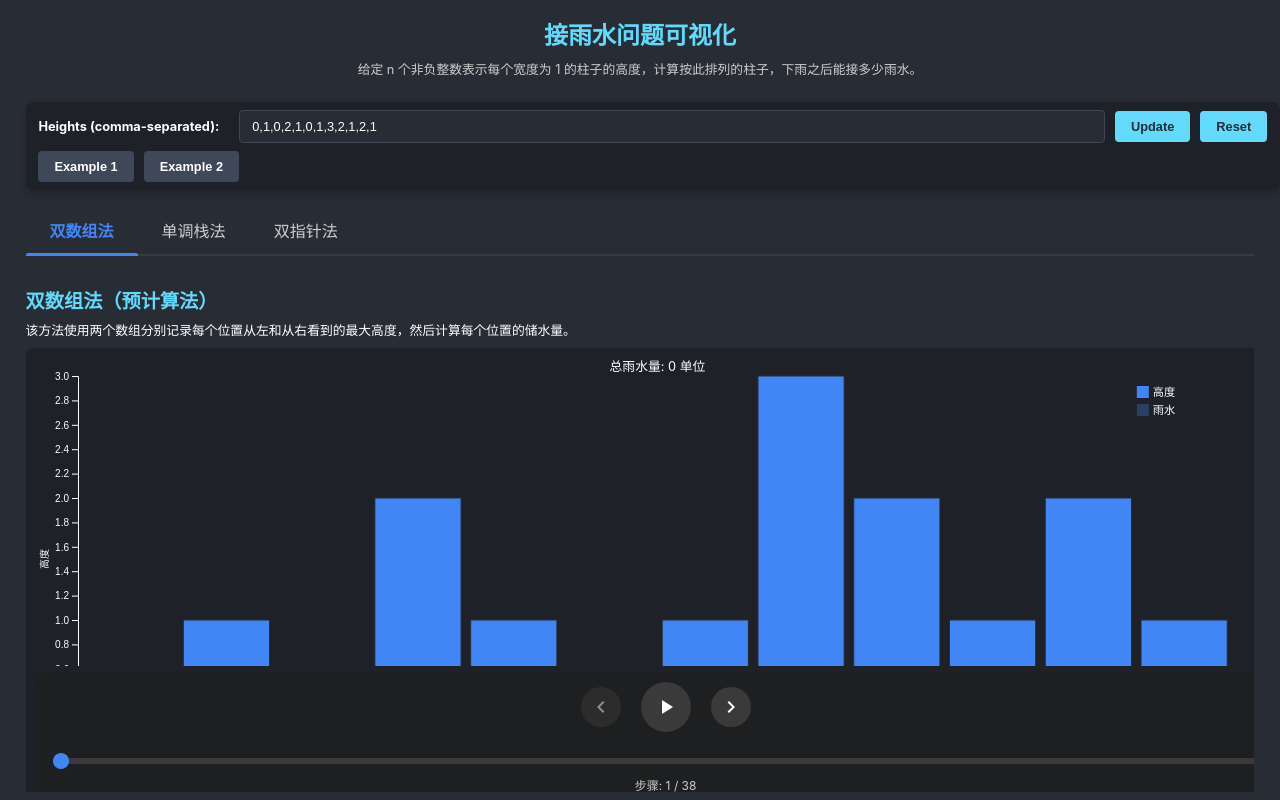
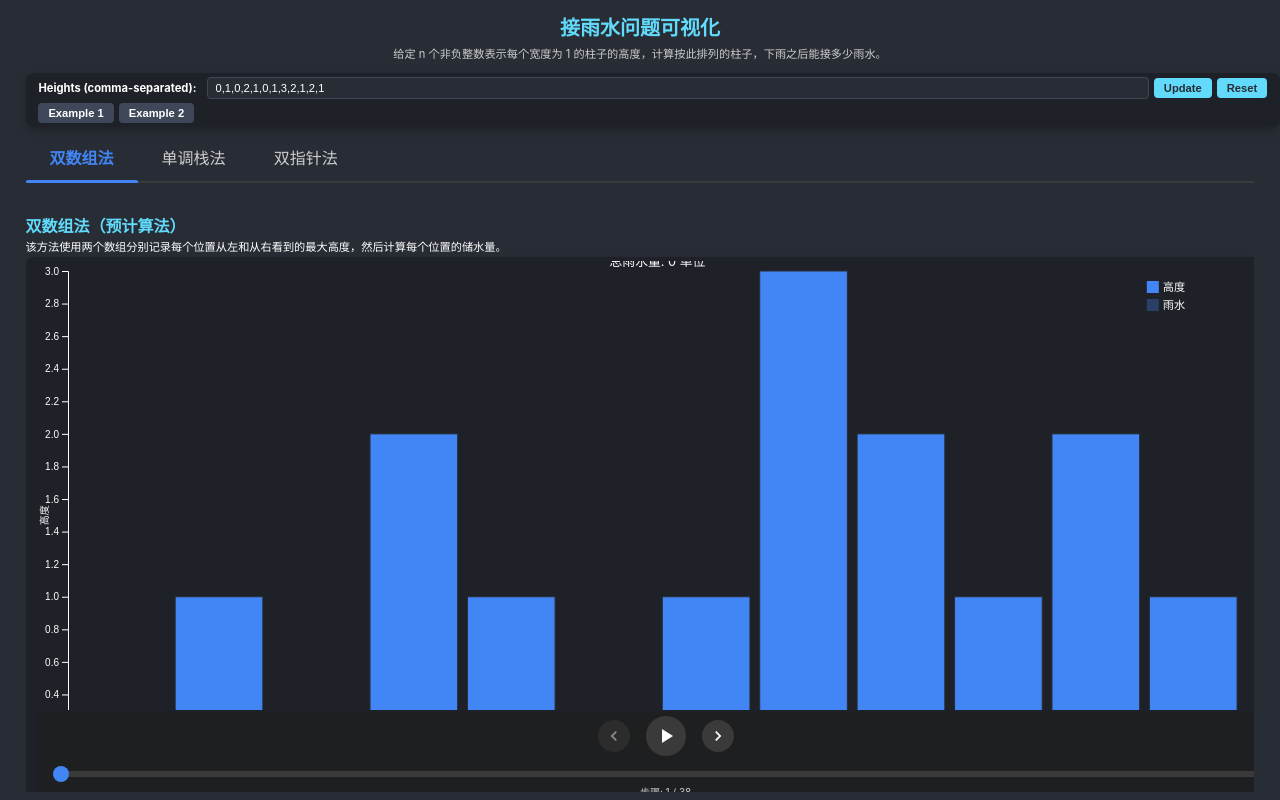
Before and after one commit to fuck-algorithm/leetcode-42-trapping-rain-water, a React (Create React App) app: page / in a window 1280 px wide. Built offline with nearby package versions, Linux system fonts and the light colour scheme.

Commit message:
style: 压缩页面上下区域高度，为画布提供更多空间

```diff
--- a/src/App.css
+++ b/src/App.css
@@ -38,7 +38,7 @@
   display: flex;
   flex-direction: column;
   align-items: center;
-  padding: 1vh 0;
+  padding: 0.5vh 0;
 }
 
 .App-link {
@@ -59,7 +59,7 @@
   height: 100%;
   background-color: #1e2128;
   border-radius: 8px;
-  padding: 1vh 1vw;
+  padding: 0.5vh 1vw;
   box-shadow: 0 4px 8px rgba(0, 0, 0, 0.2);
   display: flex;
   flex-direction: column;
@@ -81,9 +81,9 @@
 }
 
 h1 {
-  margin: 0 0 1vh 0;
+  margin: 0 0 0.5vh 0;
   color: #61dafb;
-  font-size: clamp(1.5rem, 3vh, 2.5rem);
+  font-size: clamp(1.2rem, 2.5vh, 2rem);
 }
 
 .bar-height {
@@ -99,14 +99,14 @@ h1 {
 .control-panel {
   flex: 0 0 auto;
   width: 100%;
-  margin: 1vh 0;
-  padding: 1vh 1vw;
+  margin: 0.5vh 0;
+  padding: 0.5vh 1vw;
   background-color: #1e2128;
   border-radius: 8px;
   box-shadow: 0 4px 8px rgba(0, 0, 0, 0.2);
   display: flex;
   flex-direction: column;
-  gap: 1vh;
+  gap: 0.5vh;
 }
 
 .heights-input-control {
@@ -117,26 +117,26 @@ h1 {
   display: flex;
   flex-wrap: wrap;
   align-items: center;
-  gap: 10px;
-  margin-bottom: 1vh;
+  gap: 5px;
+  margin-bottom: 0.5vh;
 }
 
 .heights-input-control label {
   flex: 0 0 auto;
-  margin-right: 10px;
+  margin-right: 5px;
   font-weight: bold;
-  font-size: clamp(0.8rem, 1.5vh, 1rem);
+  font-size: clamp(0.7rem, 1.2vh, 0.9rem);
 }
 
 .heights-input-control input {
   flex: 1;
   min-width: 200px;
-  padding: 8px 12px;
+  padding: 4px 8px;
   border: 1px solid #3f4858;
   background-color: #282c34;
   color: white;
   border-radius: 4px;
-  font-size: clamp(0.8rem, 1.5vh, 1rem);
+  font-size: clamp(0.7rem, 1.2vh, 0.9rem);
 }
 
 .heights-input-control input.error {
@@ -151,7 +151,7 @@ h1 {
 }
 
 .heights-input-control button {
-  padding: 8px 16px;
+  padding: 4px 10px;
   background-color: #61dafb;
   color: #282c34;
   border: none;
@@ -159,7 +159,7 @@ h1 {
   cursor: pointer;
   font-weight: bold;
   transition: background-color 0.2s;
-  font-size: clamp(0.8rem, 1.5vh, 1rem);
+  font-size: clamp(0.7rem, 1.2vh, 0.9rem);
 }
 
 .heights-input-control button:hover {
@@ -168,8 +168,8 @@ h1 {
 
 .heights-input-control .examples {
   display: flex;
-  gap: 10px;
-  margin-top: 1vh;
+  gap: 5px;
+  margin-top: 0.5vh;
 }
 
 .heights-input-control .examples button {
@@ -182,8 +182,8 @@ h1 {
 }
 
 .description {
-  font-size: clamp(0.8rem, 1.5vh, 1rem);
-  margin: 0 0 1vh 0;
+  font-size: clamp(0.7rem, 1.2vh, 0.9rem);
+  margin: 0 0 0.5vh 0;
   width: 100%;
   color: #ccc;
   text-align: center;
@@ -199,7 +199,7 @@ h1 {
 .visualization-panel {
   flex: 1 1 auto;
   width: 100%;
-  margin-top: 1vh;
+  margin-top: 0.3vh;
   display: flex;
   overflow: hidden;
 }
@@ -214,20 +214,20 @@ h1 {
 .algorithm-description {
   width: 100%;
   text-align: left;
-  margin-bottom: 1vh;
+  margin-bottom: 0.3vh;
   color: #fff;
 }
 
 .algorithm-description h2 {
-  margin: 0 0 1vh 0;
-  font-size: clamp(1.2rem, 2vh, 1.8rem);
+  margin: 0 0 0.3vh 0;
+  font-size: clamp(1rem, 1.8vh, 1.5rem);
   color: #61dafb;
 }
 
 .algorithm-description p {
   margin: 0;
-  font-size: clamp(0.8rem, 1.5vh, 1rem);
-  line-height: 1.4;
+  font-size: clamp(0.7rem, 1.2vh, 0.9rem);
+  line-height: 1.3;
 }
 
 /* 修改tab样式以适应全屏 */
@@ -243,15 +243,15 @@ h1 {
   flex: 0 0 auto;
   display: flex;
   border-bottom: 2px solid #3a3a3a;
-  margin-bottom: 1vh;
+  margin-bottom: 0.3vh;
 }
 
 .tab-button {
   background: none;
   border: none;
-  padding: 1vh 2vw;
+  padding: 0.5vh 2vw;
   color: #ccc;
-  font-size: clamp(0.8rem, 1.5vh, 1rem);
+  font-size: clamp(0.7rem, 1.2vh, 0.9rem);
   cursor: pointer;
   transition: all 0.3s ease;
   position: relative;
--- a/src/algorithms/monotonicStack/MonotonicStackVisualizer.tsx
+++ b/src/algorithms/monotonicStack/MonotonicStackVisualizer.tsx
@@ -55,9 +55,9 @@ const MonotonicStackVisualizer: React.FC<MonotonicStackVisualizerProps> = ({
       d3.select(d3Container.current).selectAll('*').remove();
 
       // 设置尺寸
-      const margin = { top: 20, right: 30, bottom: 50, left: 40 };
+      const margin = { top: 10, right: 20, bottom: 30, left: 30 };
       const width = dimensions.width - margin.left - margin.right;
-      const height = dimensions.height - margin.top - margin.bottom - 60; // 为控制区域预留空间
+      const height = dimensions.height - margin.top - margin.bottom - 40; // 为控制区域预留空间
 
       const { stack, water, totalWater, currentIndex, popIndex, phase } = currentStep;
 
--- a/src/algorithms/precomputation/PrecomputationVisualizer.tsx
+++ b/src/algorithms/precomputation/PrecomputationVisualizer.tsx
@@ -55,9 +55,9 @@ const PrecomputationVisualizer: React.FC<PrecomputationVisualizerProps> = ({
       d3.select(d3Container.current).selectAll('*').remove();
 
       // Set up dimensions
-      const margin = { top: 20, right: 30, bottom: 50, left: 40 };
+      const margin = { top: 10, right: 20, bottom: 30, left: 30 };
       const width = dimensions.width - margin.left - margin.right;
-      const height = dimensions.height - margin.top - margin.bottom - 60; // 为控制区域预留空间
+      const height = dimensions.height - margin.top - margin.bottom - 40; // 为控制区域预留空间
 
       const { leftMax, rightMax, water, totalWater, currentIndex, phase } = currentStep;
 
--- a/src/algorithms/twoPointers/TwoPointersVisualizer.tsx
+++ b/src/algorithms/twoPointers/TwoPointersVisualizer.tsx
@@ -55,9 +55,9 @@ const TwoPointersVisualizer: React.FC<TwoPointersVisualizerProps> = ({
       d3.select(d3Container.current).selectAll('*').remove();
 
       // Set up dimensions
-      const margin = { top: 20, right: 30, bottom: 50, left: 40 };
+      const margin = { top: 10, right: 20, bottom: 30, left: 30 };
       const width = dimensions.width - margin.left - margin.right;
-      const height = dimensions.height - margin.top - margin.bottom - 60; // 为控制区域预留空间
+      const height = dimensions.height - margin.top - margin.bottom - 40; // 为控制区域预留空间
 
       const { left, right, leftMax, rightMax, water, totalWater, currentFill, phase } = currentStep;
 
--- a/src/components/common/AnimationControls.css
+++ b/src/components/common/AnimationControls.css
@@ -1,21 +1,21 @@
 .animation-controls {
   width: 100%;
   max-width: 100%;
-  margin: 1vh auto;
-  padding: 1vh 1vw;
+  margin: 0.3vh auto;
+  padding: 0.5vh 1vw;
   background-color: rgba(30, 30, 30, 0.8);
   border-radius: 8px;
   box-shadow: 0 4px 6px rgba(0, 0, 0, 0.1);
   display: flex;
   flex-direction: column;
-  gap: 1vh;
+  gap: 0.3vh;
 }
 
 .controls-row {
   display: flex;
   justify-content: center;
   align-items: center;
-  margin-bottom: 1vh;
+  margin-bottom: 0.3vh;
 }
 
 .control-button {
@@ -23,12 +23,12 @@
   color: white;
   border: none;
   border-radius: 50%;
-  width: clamp(30px, 5vw, 40px);
-  height: clamp(30px, 5vw, 40px);
+  width: clamp(24px, 4vw, 32px);
+  height: clamp(24px, 4vw, 32px);
   display: flex;
   justify-content: center;
   align-items: center;
-  margin: 0 clamp(5px, 1vw, 10px);
+  margin: 0 clamp(3px, 0.8vw, 8px);
   cursor: pointer;
   transition: background-color 0.2s, transform 0.1s;
 }
@@ -47,14 +47,14 @@
 }
 
 .play-button {
-  width: clamp(40px, 6vw, 50px);
-  height: clamp(40px, 6vw, 50px);
+  width: clamp(30px, 5vw, 40px);
+  height: clamp(30px, 5vw, 40px);
 }
 
 .progress-container {
   width: 100%;
   position: relative;
-  margin-bottom: 1vh;
+  margin-bottom: 0.3vh;
 }
 
 .progress-slider {
@@ -98,24 +98,24 @@
 }
 
 .step-info {
-  margin-top: 8px;
+  margin-top: 3px;
   text-align: center;
-  font-size: clamp(12px, 1.5vh, 14px);
+  font-size: clamp(10px, 1.2vh, 12px);
   color: #ccc;
 }
 
 .speed-control {
   display: flex;
   align-items: center;
-  padding: 0.5vh 1vw;
+  padding: 0.2vh 1vw;
   background-color: rgba(30, 30, 30, 0.8);
   border-radius: 8px;
 }
 
 .speed-control label {
-  margin-right: 10px;
+  margin-right: 5px;
   color: white;
-  font-size: clamp(0.8rem, 1.5vh, 1rem);
+  font-size: clamp(0.7rem, 1.2vh, 0.9rem);
   white-space: nowrap;
 }
 
@@ -150,9 +150,9 @@
 }
 
 .speed-control span {
-  min-width: 50px;
+  min-width: 40px;
   text-align: right;
   color: white;
-  font-size: clamp(0.8rem, 1.5vh, 1rem);
+  font-size: clamp(0.7rem, 1.2vh, 0.9rem);
   white-space: nowrap;
 }
```
